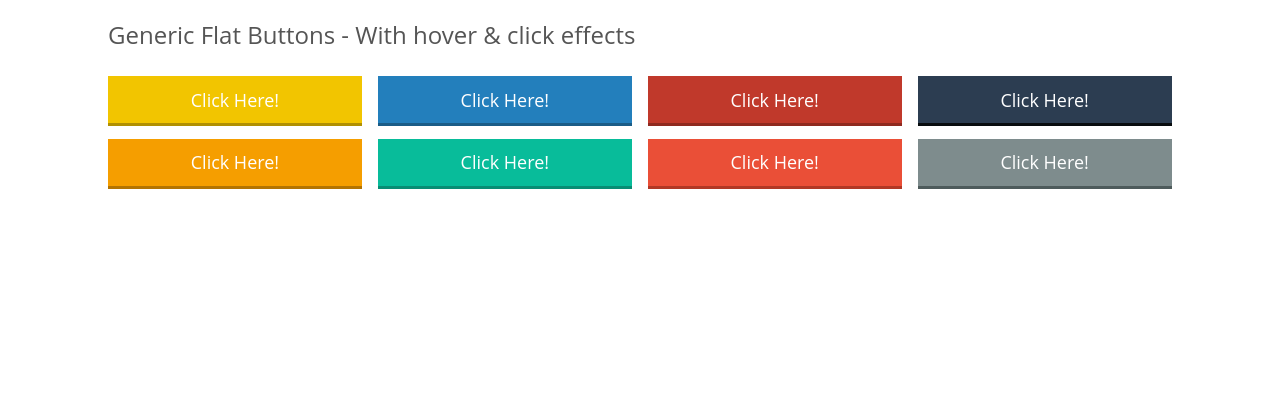
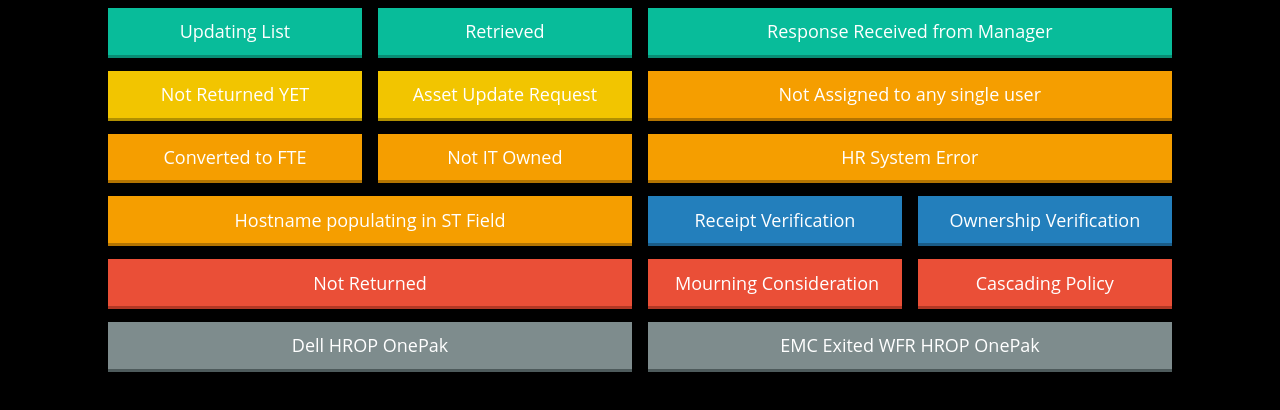
Before and after one commit to fdemberla/lart-templates, a plain HTML site: page index.html in a window 1280 px wide. Drawn offline with Linux system fonts and the light colour scheme.

Commit message:
upload files

```diff
--- a/index.html
+++ b/index.html
@@ -9,59 +9,87 @@
 </head>
 <body>
 
-<!-- ***************************
-	****************************
-	TO GET STARTED, SIMPLY COPY THE
-	<a href="" class="btn btn-sunflower">Click Here!</a>
-	AND LINK THE button-styles.css TO YOUR HTML PAGE.
-	IF YOU PLAN TO USE THE ICONS & FONT (OPEN SANS) YOU'LL
-	ALSO NEED TO LINK TO THAT AS SHOWN IN THE HEAD SECTION ABOVE
-	****************************
-	****************************
--->
+<div class="container" id="botones">
+	<div class="row">
 
-<div class="container">
+	</div>
+
+	<!-- POSITIVE -->
 	<div class="row">
-		<div class="col twelve">
-			<h1>Generic Flat Buttons - With hover & click effects</h1>
+		<div class="col three">
+			<a onclick="copyText(updatingList)" href="#" class="btn btn-sea">Updating List</a>
+		</div>
+
+		<div class="col three">
+			<a onclick="copyText(retrieved)" href="#" class="btn btn-sea">Retrieved</a>
+		</div>
+
+		<div class="col four">
+			<a onclick="copyText(responseFromManager)" href="#" class="btn btn-sea">Response Received from Manager</a>
+		</div>
+	</div>
+
+	<!-- POSITIVE -->
+
+
+	<div class="row">
+		<div class="col three">
+			<a onclick="copyText(notReturnedYet)" href="#" class="btn btn-sunflower">Not Returned YET</a>
+		</div>
+
+		<div class="col three">
+			<a onclick="copyText(assetUpdateRequest)" href="#" class="btn btn-sunflower">Asset Update Request</a>
+		</div>
+
+		<div class="col four">
+			<a onclick="copyText(notAssigned)" href="#" class="btn btn-orange">Not Assigned to any single user</a>
+		</div>
+		<div class="col three">
+			<a onclick="copyText(fte)" href="#" class="btn btn-orange">Converted to FTE</a>
+		</div>
+		<div class="col three">
+			<a onclick="copyText(notIt)" href="#" class="btn btn-orange">Not IT Owned</a>
+		</div>
+		<div class="col four">
+			<a onclick="copyText(hrSystemErr)" href="#" class="btn btn-orange">HR System Error</a>
+		</div>
+
+	</div>
+
+
+	<div class="row">
+		<div class="col four">
+			<a onclick="copyText(hostname)" href="#" class="btn btn-orange">Hostname populating in ST Field</a>
+		</div>
+		<div class="col three">
+			<a onclick="copyText(receipt)" href="#" class="btn btn-dark-blue">Receipt Verification</a>
+		</div>
+		<div class="col three">
+			<a onclick="copyText(ownership)" href="#" class="btn btn-dark-blue">Ownership Verification</a>
 		</div>
 	</div>
 
 	<div class="row">
+		<div class="col four">
+			<a onclick="copyText(notReturned)" href="#" class="btn btn-red">Not Returned</a>
+		</div>
 		<div class="col three">
-			<a href="#" class="btn btn-sunflower">Click Here!</a>
+			<a onclick="copyText(mourning)" href="#" class="btn btn-red">Mourning Consideration</a>
 		</div>
-
 		<div class="col three">
-			<a href="#" class="btn btn-dark-blue">Click Here!</a>
+			<a onclick="copyText(cascading)" href="#" class="btn btn-red">Cascading Policy</a>
 		</div>
-
-		<div class="col three">
-			<a href="#" class="btn btn-rouge">Click Here!</a>
-		</div>
-
-		<div class="col three">
-			<a href="#" class="btn btn-dark">Click Here!</a>
-		</div>
-
 	</div>
 
 	<div class="row">
-		<div class="col three">
-			<a href="#" class="btn btn-orange">Click Here!</a>
-		</div>
+			<div class="col four">
+				<a onclick="copyText(dellOnePak)" href="#" class="btn btn-concrete">Dell HROP OnePak</a>
+			</div>
+			<div class="col four">
+				<a onclick="copyText(emcOnePak)" href="#" class="btn btn-concrete">EMC Exited WFR HROP OnePak</a>
+			</div>
+	</div>
 
-		<div class="col three">
-			<a href="#" class="btn btn-sea">Click Here!</a>
-		</div>
-
-		<div class="col three">
-			<a href="#" class="btn btn-red">Click Here!</a>
-		</div>
-
-		<div class="col three">
-			<a href="#" class="btn btn-concrete">Click Here!</a>
-		</div>
-	</div>
+<script type="text/javascript" src='script.js' defer></script>
 </body>
 </html>
--- a/script.js
+++ b/script.js
@@ -1,16 +1,83 @@
 console.log("hello world!")
 
-var btnCascading = document.getElementById("btn-cascading")
+var updatingList = `Thank you XXXXX for your quick response,
+I’ve been through a high volume of emails; I’ll update our list according to your comments.`
 
-var template = `This asset is supposed to be returned to IT and if another or different system is needed, then a request needs to be submitted in InfinIT.
+var responseFromManager = `Thank you XXXX for your response.
+This system has been marked as Response Receive from Manager and once it is scanned by any of our resources it will be marked as Returned.
+`
 
+var retrieved = `Thank you XXXXX for your response.
+The system is now marked as Returned in LART, no more actions are required regarding this asset. Thanks again!!!
+`
+
+var notReturnedYet = `Thank you XXXX for your response, I’ve been through a high volume of emails.
+The system is not marked yet as returned in LART, I’ll update our list according to your comments. Please let me know whether there is any update from the employee regarding this asset or let me know if you agree with me marking this asset as not returned by the exited employee so HR can take further actions, if so; your cost center won't be charged since you've replied to our communication.
+`
+var assetUpdateRequest = `v=Thank you XXXX for your quick response.
+Please know that the XXXXXXX is not listed as returned yet in our Leaver Tracker, can you kindly provide any update regarding this asset?
+`
+
+var notAssigned = `Thank you XXXX for your quick response.
+This system will be marked as N/A since it’s not assigned to any single user per your email below, no more actions are required regarding this asset.
+`
+
+var fte = `Thank you XXXX for your quick response.
+This system will be marked as N/A since the employee has been converted to FTE. No more actions are required regarding this asset.
+`
+
+var notIt = `Thank you XXXX for your quick response.
+This system will be marked as N/A since it’s not an IT owned asset, please dismiss the original email.
+Bottom line, our apologies for trying to collect a system not owned by IT.
+`
+
+var hrSystemErr = `Thank you XXXX for your response.
+This system will be marked as N/A since this was a HR system error, per your email below.
+`
+
+var hostname = `Thank you XXXXXXX for your quick response.
+For some reason HR records is populating some hostnames in the Service Tag field.
+`
+
+var dellOnePak = `Thank you XXXXX for your response.
+The system has been marked as Response Receive from Manager, HROP has been added to the thread so that team may provide the status of the OnePak for this exited employee.
+`
+
+var emcOnePak = `Thank you XXXXX for your response.
+This L-EMC exited employee is showing as Remote Worker, the system was most likely returned through a OnePak only if the employee was impacted by the WFR. I’ve added HROP so that team can verify whether a OnePak has been initiated for this asset and they may provide a status of this.
+`
+
+var ownership = `Hi XXXXXXX,
+Can you verify whether the XXXXX is IT owned?
+Thanks in advance for your help.
+`
+
+var receipt = `Thank you XXXX for your response.
++ XXXXXXX, can you confirm whether the XXXXX has been received? It’s not marked yet as returned in LART.
+`
+
+var notReturned = `Thank you XXXX for your quick response.
+There is no much we can do at this stage, I’ll mark this system as Not Returned by exited employee so HR can take further actions regarding this asset.
+Your cost center won't be charged since you've replied to our communication.
+`
+
+var mourning = `Hi XXXXXXXX, thank you for your quick response.
+I’m sorry to hear about this misfortune event, I guess there would be a period of grace for these cases considering XXXXXXX ’s family mourning.
+Our condolences to you and your team at this sad time.
+`
+
+var cascading = `This asset is supposed to be returned to IT and if another or different system is needed, then a request needs to be submitted in InfinIT.
 Please understand that cascading an IT owned asset is against policy and this system account will be disabled at once per that policy:
-
 SAFE@Dell
 https://inside.dell.com/docs/DOC-275825  1.1.1 Devices Policy: 11 (page 2)
+If you have any question, please let me know.
+`
 
-If you have any question, please let me know.`
+// probably export this to another file.
 
-btnCascading.addEventListener('click', function(){navigator.clipboard.writeText(template).then(function(){alert("The template is copied in your clipboard.");}, function(err){alert("No se pudo copiar el texto: ", err)})
 
-})
+function copyText(text){
+	navigator.clipboard.writeText(text)
+	.then(function(){
+		alert("The template is copied in your clipboard.");}
+		,function(err){alert("Text couldnt be copied: ", err)})}
--- a/style.css
+++ b/style.css
@@ -1,5 +1,5 @@
 /*CSS for a really simple responsive grid*/
-body{font-family:Open Sans; color:#555555;}
+body{font-family:Open Sans; color:#555555; background-color: black;}
 h1{font-size:24px; font-weight:normal; margin:0.4em 0;}
 
 .container { width: 100%; margin: 0 auto; }
@@ -123,3 +123,7 @@ Icon styles
 .btn i {padding-right:0.8em; line-height:22px;}
 .icon-only{padding: 1em;}
 .icon-only i{padding-right:0; font-size:22px; line-height:22px; }
+
+#botones {
+  display: overflow;
+}
```
